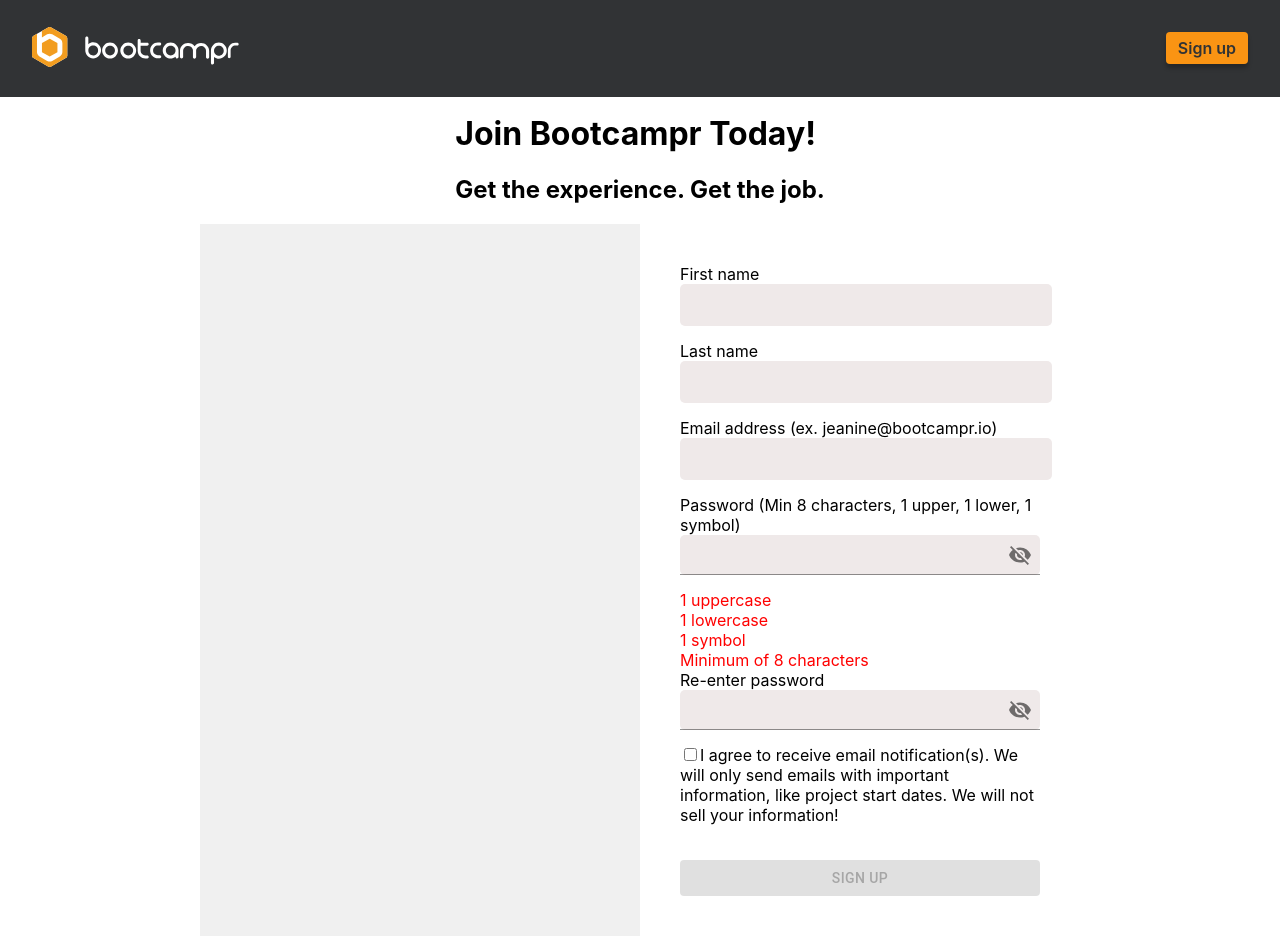
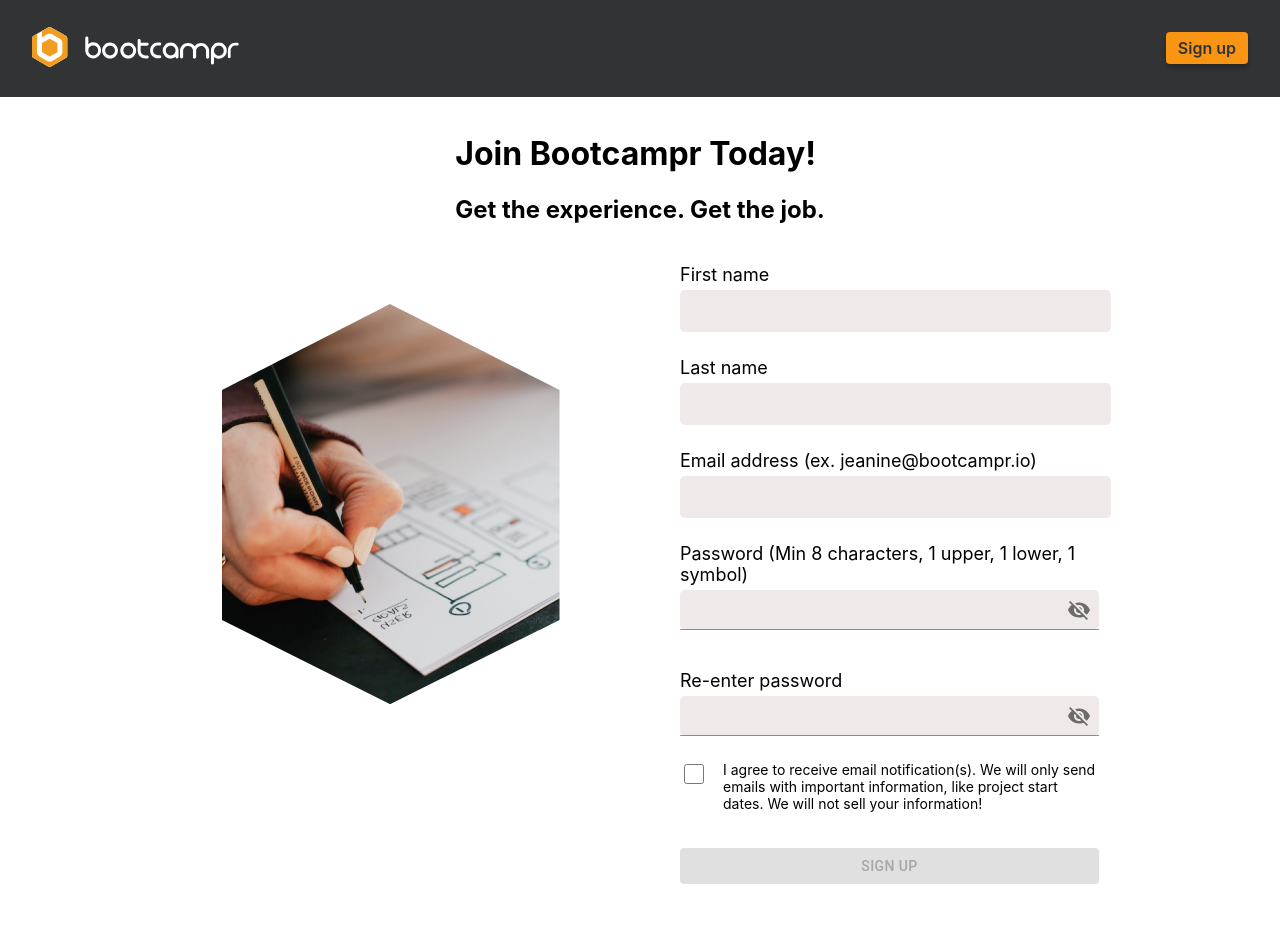
Before and after one commit to yeezick/bootcampr-assessment, a React (Create React App) app in the folder frontend/: page /sign-up in a window 1280 px wide. After the commit the page ends 884 px from the top, so only its background shows below. Built offline with nearby package versions, Linux system fonts and the light colour scheme.

Commit message:
added SignUp page img and edited SignUpForm.scss

```diff
--- a/frontend/src/components/SignUpForm/SignUpForm.scss
+++ b/frontend/src/components/SignUpForm/SignUpForm.scss
@@ -2,14 +2,28 @@
   display: flex;
   justify-content: space-evenly;
   width: 100%;
-  padding-top: 35px;
+  padding-top: 20px;
 }
 
 label {
-  padding-bottom: 5px;
+  font-size: 18px;
 }
 
 .input {
+  display: flex;
+  margin-top: 5px;
+  margin-bottom: 25px;
+  padding-left: 10px;
+  background-color: rgb(239, 233, 233);
+  border: none !important;
+  border-radius: 5px;
+  width: 100%;
+  height: 40px;
+}
+
+Input .input {
+  display: flex;
+  margin-top: 5px;
   margin-bottom: 15px;
   padding-left: 10px;
   background-color: rgb(239, 233, 233);
@@ -18,3 +32,38 @@ label {
   width: 100%;
   height: 40px;
 }
+
+.passwordMessages {
+  margin-bottom: 15px;
+}
+
+.is-valid {
+  font-size: 14px;
+  line-height: 6px;
+  color: #23A6A1;
+}
+
+.is-invalid {
+  font-size: 14px;
+  line-height: 6px;
+  color: #D90000;
+}
+
+.checkbox {
+  display: flex;
+  align-items: flex-start;
+  margin-bottom: 16px;
+}
+
+#agree-check {
+  height: 20px;
+  width: 20px;
+  padding: 0.0625rem 0.125rem;
+  gap: 0.625rem;
+  flex-shrink: 0;
+}
+
+.checkbox label {
+  font-size: 14px;
+  margin-left: 16px;
+}
--- a/frontend/src/components/SignUpForm/SignUpForm.tsx
+++ b/frontend/src/components/SignUpForm/SignUpForm.tsx
@@ -25,10 +25,10 @@ export const SignUpForm: React.FC = () => {
     }
 
     const handlePasswordChange = (prop) => (e) => {
-        checkPassword();
         setUserFormData({
             ...userFormData, [prop]: e.target.value,
         })
+        checkPassword();
     }
 
     const handleInputChange = (e) => {
@@ -48,39 +48,29 @@ export const SignUpForm: React.FC = () => {
         }
     };
 
+    const [passwordMsgs, setPasswordMsgs] = useState([]);
+    const checkPassword = () => {
+        if (userFormData.password === '') {
+            setPasswordMsgs([]);
+            return;
+        }
 
-    const checkPassword = () => {
         const lower = new RegExp('(?=.*[a-z])');
         const upper = new RegExp('(?=.*[A-Z])');
         const symbol = new RegExp('(?=.*[!@#\$%\^&\*])');
         const length = new RegExp('(?=.{8,})');
 
-        const lengthValid = length.test(userFormData.password);
-        const lowerValid = lower.test(userFormData.password);
-        const upperValid = upper.test(userFormData.password);
-        const symbolValid = symbol.test(userFormData.password);
-
-        const textStyle = {
-            color: lengthValid && lowerValid && upperValid && symbolValid ? 'blue' : 'red',
-        };
+        const messages = [
+            { text: '1 uppercase', isValid: upper.test(userFormData.password) },
+            { text: '1 lowercase', isValid: lower.test(userFormData.password) },
+            { text: '1 symbol', isValid: symbol.test(userFormData.password) },
+            { text: 'Minimum of 8 characters', isValid: length.test(userFormData.password) },
+        ];
+        setPasswordMsgs(messages);
+    }
 
     return (
-            <div id="password-strength" style={textStyle}>
-                {upperValid ? '1 uppercase' : '1 uppercase'}
-                <br />
-                {lowerValid ? '1 lowercase' : '1 lowercase'}
-                <br />
-                {symbolValid ? '1 symbol' : '1 symbol'}
-                <br />
-                {lengthValid ? ' Minimum of 8 characters' : 'Minimum of 8 characters'}
-            </div>
-        );
-    }
-
-
-    return (
-        <div className='signup-container'>
-            <form className='column form' onSubmit={handleFormSubmit}>
+        <form onSubmit={handleFormSubmit}>
             <label htmlFor="first-name">First name</label>
             <input
                 className="input"
@@ -107,6 +97,7 @@ export const SignUpForm: React.FC = () => {
 
             <label htmlFor="password">Password (Min 8 characters, 1 upper, 1 lower, 1 symbol)</label>
             <Input
+                fullWidth
                 className="input"
                 name="password"
                 type={type}
@@ -128,14 +119,18 @@ export const SignUpForm: React.FC = () => {
                     </InputAdornment>
                 }
             />
-                {checkPassword()}
+            <div className="passwordMessages">
+                {passwordMsgs.map((msg, idx) => (
+                    <p key={idx} className={msg.isValid ? 'is-valid' : 'is-invalid'}>{msg.text}</p>
+                ))}
+            </div>
 
             <label htmlFor="confirm">Re-enter password</label>
             <Input
+                fullWidth
                 className="input"
                 name="retypePassword"
-                    type={userFormData.showPassword ? "text" : "retypePassword"}
-                    placeholder=""
+                type={type}
                 onChange={handlePasswordChange("retypePassword")}
                 value={userFormData.retypePassword}
                 endAdornment={
@@ -154,7 +149,7 @@ export const SignUpForm: React.FC = () => {
                     </InputAdornment>
                 }
             />
-                <div>
+            <div className="checkbox">
                 <input type="checkbox" name="agree-check" id="agree-check" />
                 <label>I agree to receive email notification(s). We will only send emails with important information, like project start dates. We will not sell your information!</label>
             </div>
@@ -165,7 +160,5 @@ export const SignUpForm: React.FC = () => {
                 </Button>
             </div>
         </form>
-        </div >
     )
-
 }
--- a/frontend/src/screens/SignUp/SignUp.scss
+++ b/frontend/src/screens/SignUp/SignUp.scss
@@ -5,29 +5,35 @@
 
   .header-container {
     align-items: center;
+    margin-top: 20px;
+    margin-bottom: 20px;
   }
 
   .column-container {
     display: flex;
+    flex-direction: row;
+    align-content: center;
+    justify-content: space-around;
   }
 
   .column {
     flex: 1;
-    padding: 20px;
+    max-width: 500px;
   }
 
   .image {
-    background-color: #f0f0f0;
-    min-width: 300px;
-    max-width: 500px;
+    display: flex;
+    justify-content: space-around;
+    margin-top: 40px;
+    margin-right: 60px;
+  }
+
+  img {
+    max-width: 338px;
+    max-height: 401px;
   }
 
   .form {
-    min-width: 300px;
-    max-width: 500px;
-  }
-
-  p {
-    margin-bottom: 2px;
+margin-left: 20px;
   }
 }
--- a/frontend/src/screens/SignUp/SignUp.tsx
+++ b/frontend/src/screens/SignUp/SignUp.tsx
@@ -1,6 +1,7 @@
 import React from 'react'
 import './SignUp.scss'
 import { SignUpForm } from '../../components/SignUpForm/SignUpForm'
+import SignUpImg from '../../assets/signUpImg.png'
 
 export const SignUp: React.FC = () => {
 
@@ -12,6 +13,7 @@ export const SignUp: React.FC = () => {
             </div>
             <div className='column-container'>
                 <div className='column image'>
+                    <img src={SignUpImg} alt="" />
                 </div>
                 <div className='column form'>
                     <SignUpForm />
```
Also changed, not shown: frontend/src/assets/signUpImg.png (added). Lines whose indentation alone changed are shown as unchanged.
